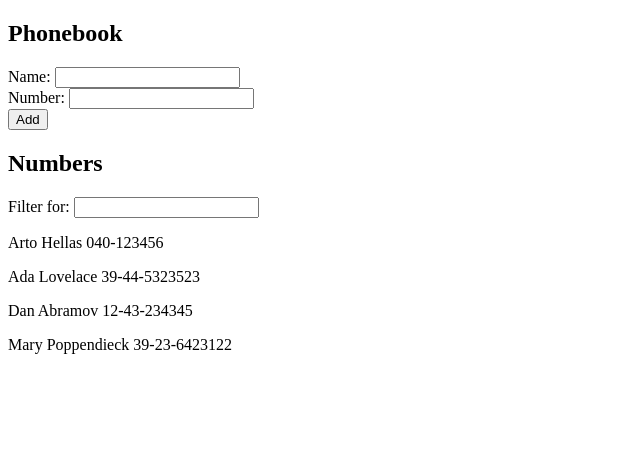
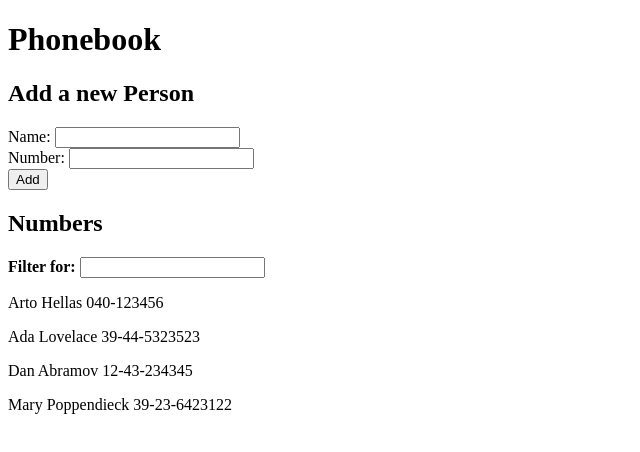
Before and after one commit to RainZoneO2/mooc-fullstack-submissions, a React (Vite) app in the folder part2/phonebook/: page / in a window 1280 px wide. Shown: the top 452 px of the page, without its empty margins (0-640 px from the left). Built offline with nearby package versions, Linux system fonts and the light colour scheme.

Commit message:
Refactored applicatioby extracting components: Button, PersonForm, Filter, PersonsDisplay. Step 5.

```diff
--- a/part2/phonebook/src/App.jsx
+++ b/part2/phonebook/src/App.jsx
@@ -1,6 +1,40 @@
 import { useState } from 'react'
 
-function App() {
+const Button = ({type, handleClick, btnText}) => (
+  <div>
+    <button type={type} onClick={handleClick}>
+      {btnText}
+    </button>
+  </div>
+)
+
+const PersonForm = ({handleNameChange, nameValue, handleNumberChange, numberValue, addPerson}) => {
+  return (
+    <form>
+        <div>Name: <input value={nameValue} onChange={handleNameChange}/></div>
+        <div>Number: <input value={numberValue} onChange={handleNumberChange}/></div>
+        <Button type="submit" handleClick={addPerson} btnText='Add'/>
+    </form>
+  )
+}
+
+const Filter = ({filter, handleFilterChange}) => {
+  return (
+    <div><strong>
+      Filter for: <input value={filter} onChange={handleFilterChange}/>
+    </strong></div>
+  )
+}
+
+const PersonsDisplay = ({persons}) => {
+  return (
+    persons.map(person =>
+      <p key={person.id}>{person.name} {person.number}</p>
+    )
+  )
+}
+
+const App = () => {
   const [persons, setPersons] = useState([
     { name: 'Arto Hellas', number: '040-123456', id: 1 },
     { name: 'Ada Lovelace', number: '39-44-5323523', id: 2 },
@@ -50,19 +84,18 @@ function App() {
 
   return (
     <div>
-      <h2>Phonebook</h2>
-      <form>
-        <div>Name: <input value={newName} onChange={handleNameChange}/></div>
-        <div>Number: <input value={newNumber} onChange={handleNumberChange}/></div>
-        <div><button type="submit" onClick={addNewPerson}>Add</button></div>
-      </form>
+      <h1>Phonebook</h1>
+      <h2>Add a new Person</h2>
+      <PersonForm
+        handleNameChange={handleNameChange}
+        nameValue={newName}
+        handleNumberChange={handleNumberChange}
+        numberValue={newNumber}
+        addPerson={addNewPerson}
+      />
       <h2>Numbers</h2>
-      <div>
-        Filter for: <input value={newFilter} onChange={handleFilterChange}/>
-      </div>
-      {peopleToShow.map(person =>
-        <p key={person.id}>{person.name} {person.number}</p>
-      )}
+      <Filter filter={newFilter} handleFilterChange={handleFilterChange}/>
+      <PersonsDisplay persons={peopleToShow}/>
     </div>
   )
 }
```
